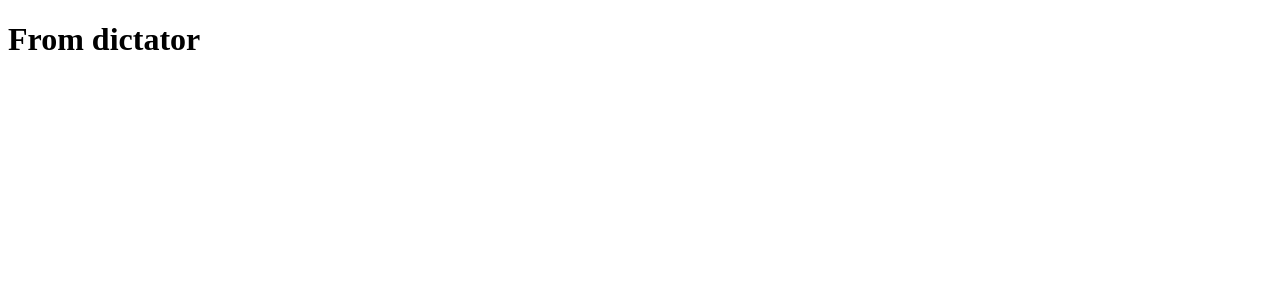
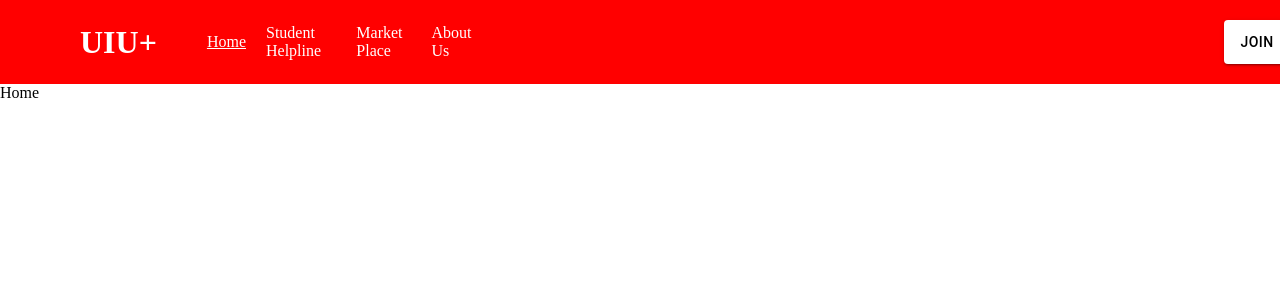
Before and after one commit to nadibahsan10/frontend, a React (Vite) app: page /home in a window 1280 px wide. Shown: the top 300 px of the page. Built offline with nearby package versions, Linux system fonts and the light colour scheme.

Commit message:
Header And React Router Dom added

```diff
--- a/src/App.jsx
+++ b/src/App.jsx
@@ -1,11 +1,19 @@
 import React from "react";
+import Header from "./Shared/Header";
+import Home from "./Home/page/Home";
+import { BrowserRouter as Router, Routes, Route } from "react-router-dom";
 import "./App.css";
 
 const App = () => {
   return (
-    <div>
-      <h1>From dictator</h1>
-    </div>
+    <Router>
+      <Header />
+      <Routes>
+        <Route path="/home" element={<Home />} />
+        <Route path="/studenthelpline" element={<h2>Hello there</h2>} />
+        <Route path="/about" element={<h2>Hello there from about</h2>} />
+      </Routes>
+    </Router>
   );
 };
 
--- /dev/null
+++ b/src/Home/page/Home.jsx
@@ -0,0 +1,9 @@
+import React from 'react'
+
+const Home = () => {
+  return (
+    <div>Home</div>
+  )
+}
+
+export default Home
--- /dev/null
+++ b/src/Shared/Header.css
@@ -0,0 +1,33 @@
+.mainHeader {
+  height: 8vh;
+  width: 100%;
+  background-color: aquamarine;
+  padding: 10px 10px;
+
+  background-color: red;
+  display: flex;
+  align-items: center;
+}
+h1 {
+  margin: 0;
+  color: white;
+  display: inline-block;
+  margin-left: 70px;
+}
+ul {
+  display: flex;
+  align-items: center;
+  justify-content: center;
+  flex-direction: row;
+}
+li {
+  margin: 0px 10px;
+  list-style-type: none;
+}
+a {
+  color: white;
+  text-decoration: none;
+}
+.active {
+  text-decoration: underline;
+}
--- /dev/null
+++ b/src/Shared/Header.jsx
@@ -0,0 +1,47 @@
+import React from "react";
+import "./Header.css";
+import { Button } from "@mui/material";
+import { NavLink } from "react-router-dom";
+
+const Header = () => {
+  return (
+    <div className="mainHeader">
+      <div className="logo">
+        <h1>UIU+</h1>
+      </div>
+      <nav>
+        <ul>
+          <li>
+            <NavLink to="/home" activeClassName="active">
+              Home
+            </NavLink>
+          </li>
+          <li>
+            <NavLink to="/studenthelpline" activeClassName="active">
+              Student Helpline
+            </NavLink>
+          </li>
+          <li>
+            <NavLink to="/marketplace" activeClassName="active">
+              Market Place
+            </NavLink>
+          </li>
+          <li>
+            <NavLink to="/about" activeClassName="active">
+              About Us
+            </NavLink>
+          </li>
+        </ul>
+      </nav>
+      <Button
+        sx={{ marginLeft: "58%", padding: "10px 20px" }}
+        variant="contained"
+        style={{ backgroundColor: "white", color: "black" }}
+      >
+        JOIN
+      </Button>
+    </div>
+  );
+};
+
+export default Header;
--- a/src/index.css
+++ b/src/index.css
@@ -0,0 +1,3 @@
+body {
+  margin: 0px;
+}
```
Also changed, not shown: package.json (+6 -1 lines), 1 other file (tests, documents, lock files or other folders).
